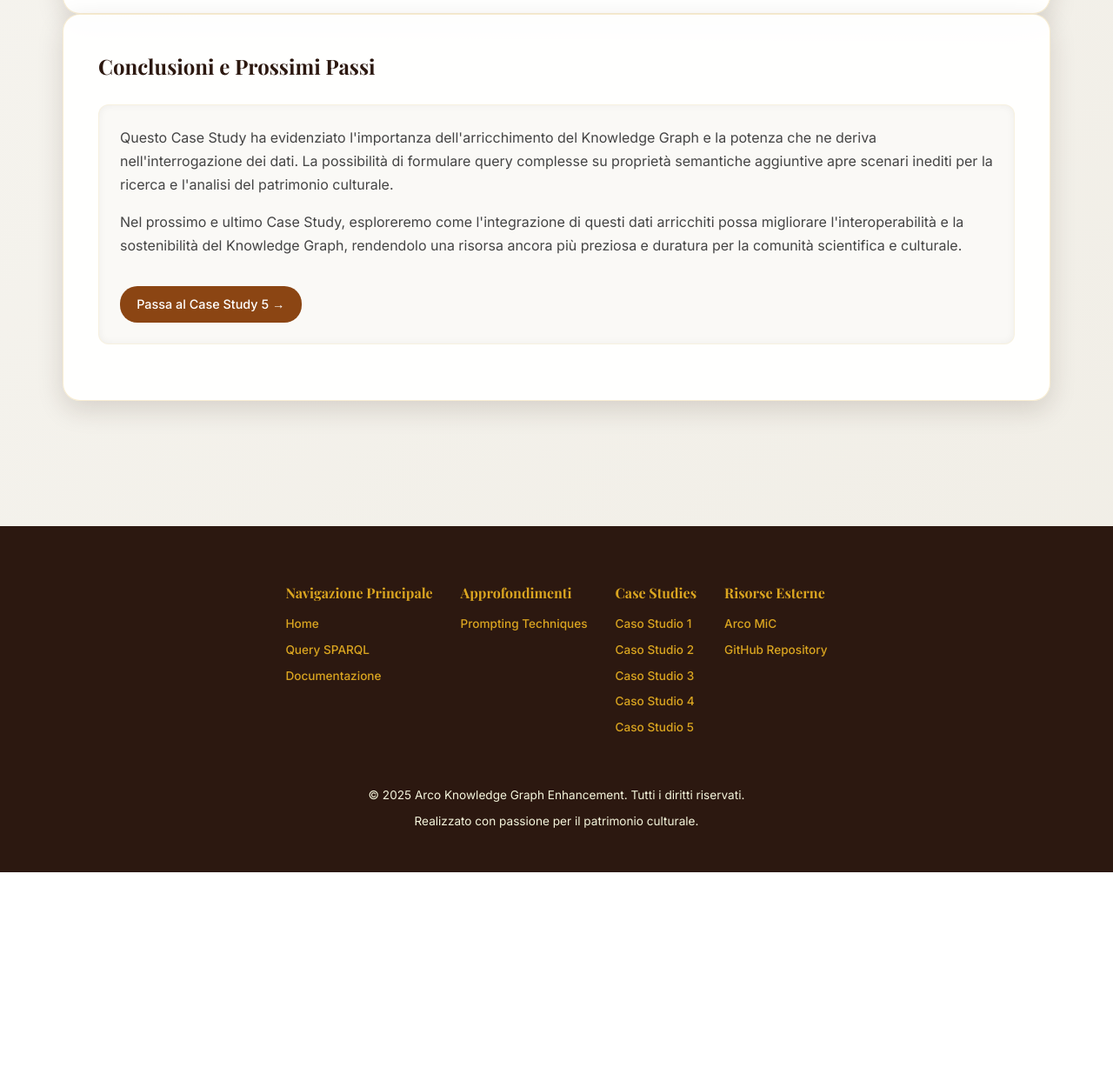
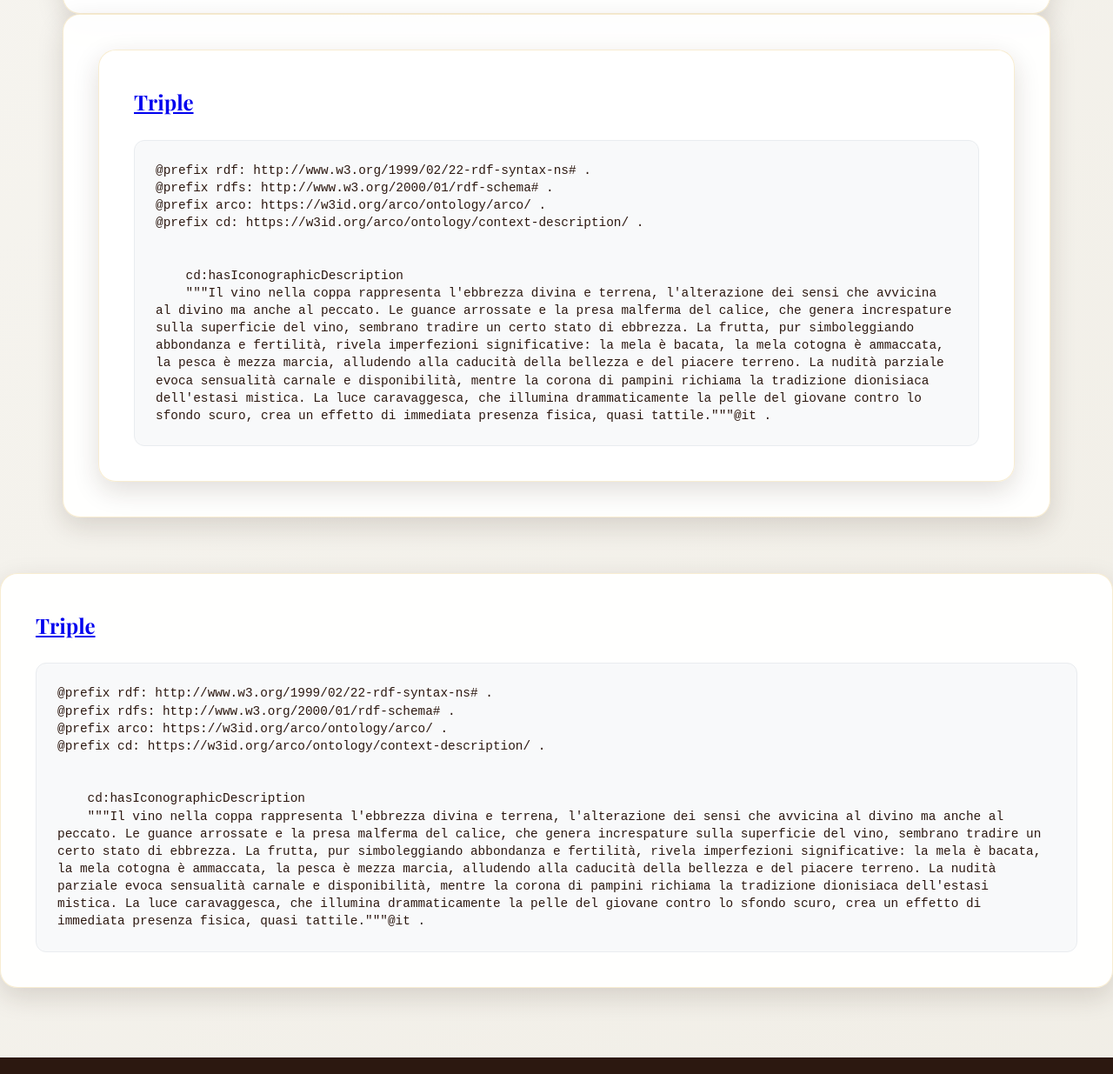
Before and after one commit to elisaspaziopia/bacco-caravaggio-ke4h, a plain HTML site: page case_study_4.html in a window 1280 px wide. Shown: the part 2345-3580 px from the top of the page at 87% size. Before the commit the page ends 3348 px from the top, so only its background shows below. Drawn offline with nearby package versions, Linux system fonts and the light colour scheme.

Commit message:
Update case_study_4.html

```diff
--- a/case_study_4.html
+++ b/case_study_4.html
@@ -646,11 +646,34 @@ LIMIT 100
         </div>
 
         <div class="content-box fade-in">
-            <h2 class="box-title">Conclusioni e Prossimi Passi</h2>
-            <div class="description-container">
-                <p class="description-text">Questo Case Study ha evidenziato l'importanza dell'arricchimento del Knowledge Graph e la potenza che ne deriva nell'interrogazione dei dati. La possibilità di formulare query complesse su proprietà semantiche aggiuntive apre scenari inediti per la ricerca e l'analisi del patrimonio culturale.</p>
-                <p class="description-text">Nel prossimo e ultimo Case Study, esploreremo come l'integrazione di questi dati arricchiti possa migliorare l'interoperabilità e la sostenibilità del Knowledge Graph, rendendolo una risorsa ancora più preziosa e duratura per la comunità scientifica e culturale.</p>
-                <a href="case_study_5.html" class="action-button">Passa al Case Study 5 →</a>
+            <div class="content-box">
+                <h2 class="box-title"><a href="iconographic_decsription_triple.ttl">Triple</a></h2>
+                <div class="code-container">@prefix rdf: http://www.w3.org/1999/02/22-rdf-syntax-ns# .
+@prefix rdfs: http://www.w3.org/2000/01/rdf-schema# .
+@prefix arco: https://w3id.org/arco/ontology/arco/ .
+@prefix cd: https://w3id.org/arco/ontology/context-description/ .
+
+<http://dati.beniculturali.it/mibact/opere/resource/HistoricOrArtisticProperty/0900281214>
+    cd:hasIconographicDescription
+    """Il vino nella coppa rappresenta l'ebbrezza divina e terrena, l'alterazione dei sensi che avvicina al divino ma anche al peccato. Le guance arrossate e la presa malferma del calice, che genera increspature sulla superficie del vino, sembrano tradire un certo stato di ebbrezza. La frutta, pur simboleggiando abbondanza e fertilità, rivela imperfezioni significative: la mela è bacata, la mela cotogna è ammaccata, la pesca è mezza marcia, alludendo alla caducità della bellezza e del piacere terreno. La nudità parziale evoca sensualità carnale e disponibilità, mentre la corona di pampini richiama la tradizione dionisiaca dell'estasi mistica. La luce caravaggesca, che illumina drammaticamente la pelle del giovane contro lo sfondo scuro, crea un effetto di immediata presenza fisica, quasi tattile."""@it .
+</div>
+            </div>
+        </div>
+    </div>
+    <div class="content-box">
+                <h2 class="box-title"><a href="iconographic_decsription_triple.ttl">Triple</a></h2>
+                <div class="code-container">@prefix rdf: http://www.w3.org/1999/02/22-rdf-syntax-ns# .
+@prefix rdfs: http://www.w3.org/2000/01/rdf-schema# .
+@prefix arco: https://w3id.org/arco/ontology/arco/ .
+@prefix cd: https://w3id.org/arco/ontology/context-description/ .
+
+<http://dati.beniculturali.it/mibact/opere/resource/HistoricOrArtisticProperty/0900281214>
+    cd:hasIconographicDescription
+    """Il vino nella coppa rappresenta l'ebbrezza divina e terrena, l'alterazione dei sensi che avvicina al divino ma anche al peccato. Le guance arrossate e la presa malferma del calice, che genera increspature sulla superficie del vino, sembrano tradire un certo stato di ebbrezza. La frutta, pur simboleggiando abbondanza e fertilità, rivela imperfezioni significative: la mela è bacata, la mela cotogna è ammaccata, la pesca è mezza marcia, alludendo alla caducità della bellezza e del piacere terreno. La nudità parziale evoca sensualità carnale e disponibilità, mentre la corona di pampini richiama la tradizione dionisiaca dell'estasi mistica. La luce caravaggesca, che illumina drammaticamente la pelle del giovane contro lo sfondo scuro, crea un effetto di immediata presenza fisica, quasi tattile."""@it .
+</div>
+            </div>
+        </div>
+    </div>
             </div>
         </div>
     </div>
```
